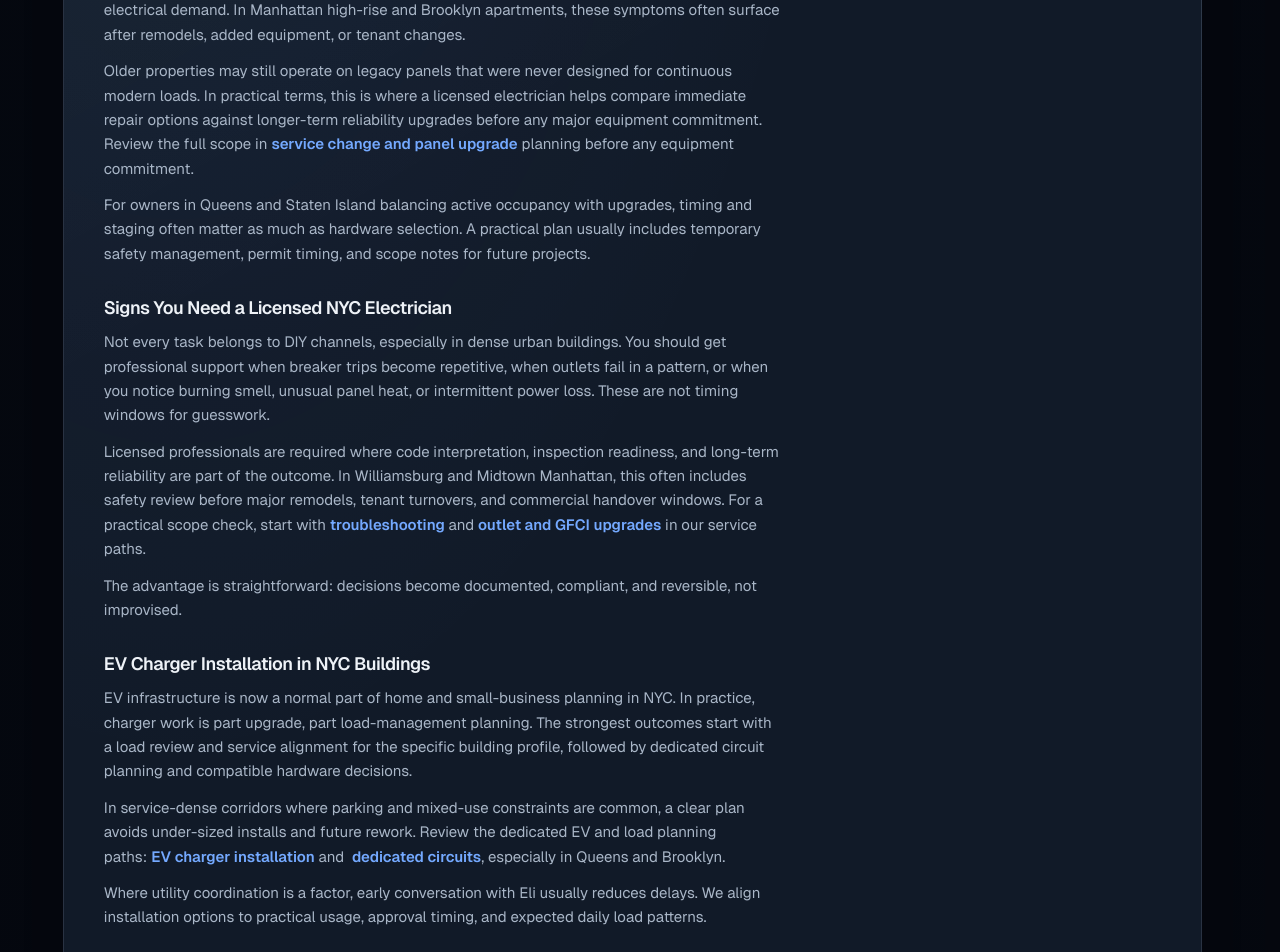
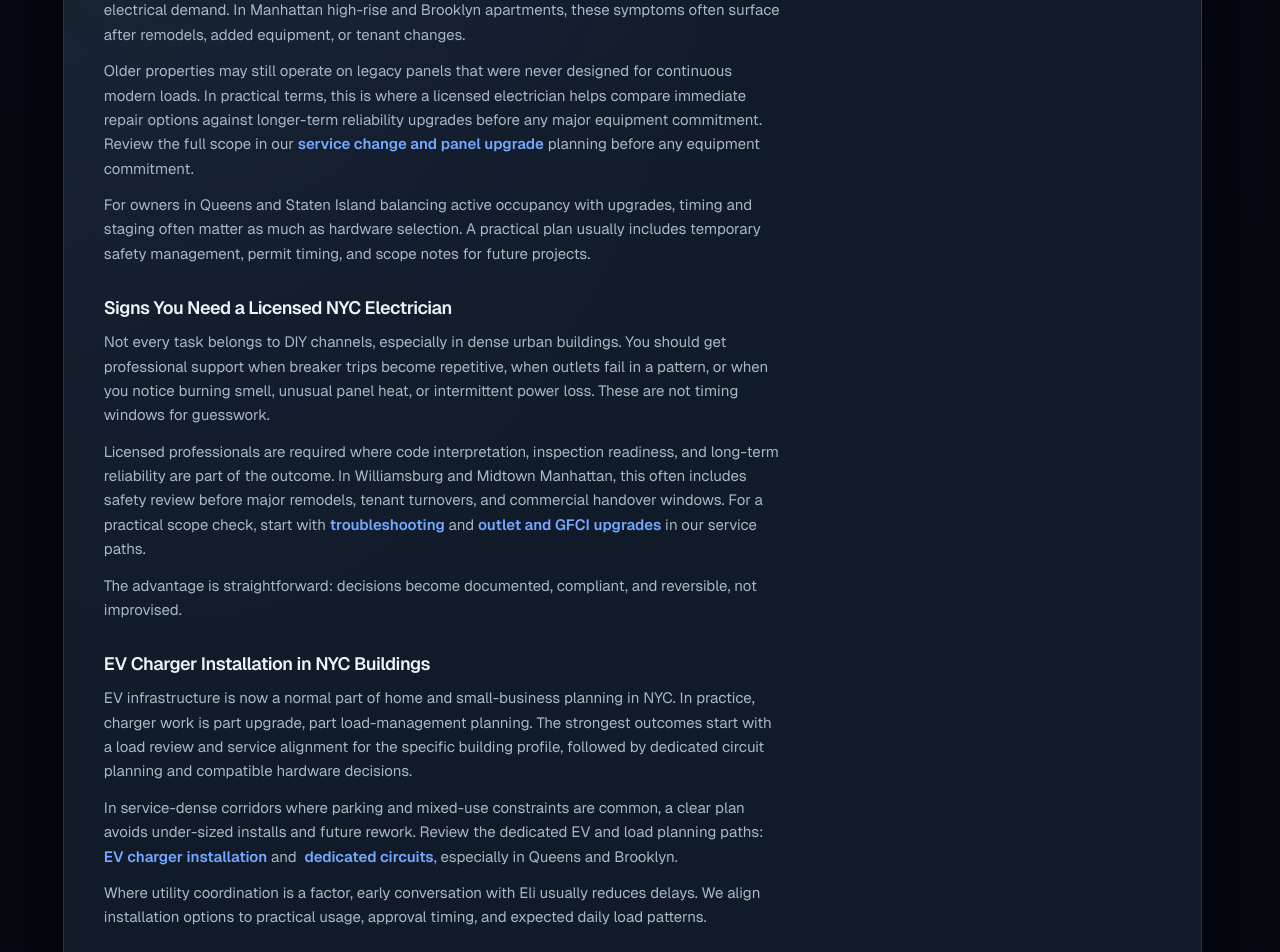
Before and after one commit to Eli45-23/45-eye-see, a Next.js app: page / in a window 1280 px wide. Shown: the part 10420-11372 px from the top of the page. Built offline with nearby package versions, Linux system fonts and the light colour scheme; no server answers.

Commit message:
fix(homepage): clean nav duplication, link spacing, and homepage seo polish

```diff
--- a/app/layout.tsx
+++ b/app/layout.tsx
@@ -71,7 +71,7 @@ export default function RootLayout({
             <Link href="/" className="flex min-w-0 items-center gap-3">
               <Image
                 src="/brand/logo-45-eye.png"
-                alt={`${business.brandName} logo`}
+                alt="45 EYE Electrical Solutions licensed NYC electrician logo"
                 width={210}
                 height={140}
                 className="h-14 w-[98px] rounded-xl border border-[rgba(116,169,255,0.28)] bg-[#0d1320] object-contain p-1.5 shadow-[0_16px_38px_-22px_rgba(4,12,22,0.9)] transition will-change-[transform] sm:h-16 sm:w-[110px] lg:h-[4.3rem] lg:w-[122px]"
@@ -104,28 +104,24 @@ export default function RootLayout({
               </Button>
             </div>
           </div>
-          <nav
-            className="flex flex-col gap-2 border-t border-[rgba(148,163,184,0.14)] px-3 py-2 text-xs font-semibold uppercase tracking-[0.18em] text-[var(--muted)] md:hidden"
-            aria-label="Primary"
-          >
-            <div className="mx-auto flex flex-wrap justify-center gap-3">
+          <div className="mt-2 flex flex-wrap items-center justify-center gap-3 border-t border-[rgba(148,163,184,0.14)] px-3 py-2 text-[12px] font-semibold uppercase tracking-[0.16em] text-[var(--muted)] md:hidden">
             <Link href="/" className="transition hover:text-[var(--text)]">
               Home
             </Link>
             <Link href="/services" className="transition hover:text-[var(--text)]">
               Services
             </Link>
+            <Link href="/projects" className="transition hover:text-[var(--text)]">
+              Projects
+            </Link>
             <Link href="/contact" className="transition hover:text-[var(--text)]">
               Contact
             </Link>
-            </div>
-            <div className="mx-auto flex flex-wrap justify-center gap-2">
             <CallCTA className="rounded-xl px-3 py-2.5 text-[12px] text-[var(--text)]" />
             <Button href="/contact#contact-request" variant="secondary" className="px-3 py-2 text-[12px]">
               Request callback
             </Button>
           </div>
-          </nav>
         </header>
 
         <main className="mx-auto w-full max-w-7xl px-4 py-10 sm:px-6 lg:px-8">{children}</main>
--- a/app/page.tsx
+++ b/app/page.tsx
@@ -202,7 +202,7 @@ export default function HomePage() {
             >
               full services page
             </Link>
-            {" "}or the{" "}
+            or the{" "}
             <Link
               href="/service-areas"
               className="font-semibold text-[var(--accent)] underline-offset-4 hover:text-[#60a5fa] hover:underline"
@@ -379,13 +379,13 @@ export default function HomePage() {
               Older properties may still operate on legacy panels that were never designed for
               continuous modern loads. In practical terms, this is where a licensed electrician helps
               compare immediate repair options against longer-term reliability upgrades before any
-              major equipment commitment. Review the full scope in
+              major equipment commitment. Review the full scope in our{" "}
               <Link
                 href="/services#panel-upgrades-and-service-changes"
-                className="mx-1 font-semibold text-[var(--accent)] underline-offset-4 hover:text-[#60a5fa] hover:underline"
+                className="font-semibold text-[var(--accent)] underline-offset-4 hover:text-[#60a5fa] hover:underline"
               >
                 service change and panel upgrade
-              </Link>
+              </Link>{" "}
               planning before any equipment commitment.
             </p>
             <p className="mt-3">
@@ -440,14 +440,14 @@ export default function HomePage() {
             <p className="mt-3">
               In service-dense corridors where parking and mixed-use constraints are common, a clear
               plan avoids under-sized installs and future rework. Review the dedicated EV and load
-              planning paths:
+              planning paths:{" "}
               <Link
                 href="/services#ev-charger-installation"
-                className="ml-1 font-semibold text-[var(--accent)] underline-offset-4 hover:text-[#60a5fa] hover:underline"
+                className="font-semibold text-[var(--accent)] underline-offset-4 hover:text-[#60a5fa] hover:underline"
               >
                 EV charger installation
-              </Link>
-              {" "} and{" "}
+              </Link>{" "}
+              and{" "}
               <Link
                 href="/services#dedicated-circuits"
                 className="ml-1 font-semibold text-[var(--accent)] underline-offset-4 hover:text-[#60a5fa] hover:underline"
```
Lines whose indentation alone changed are shown as unchanged.
